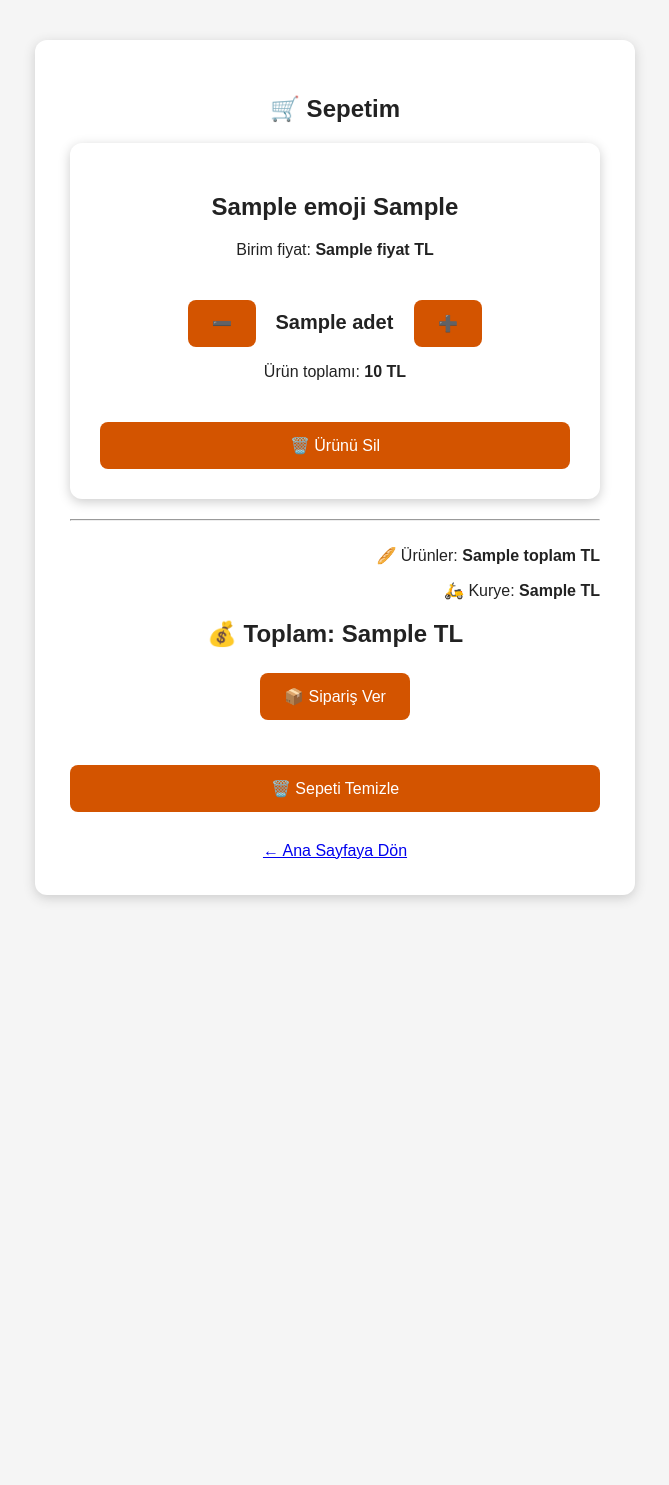
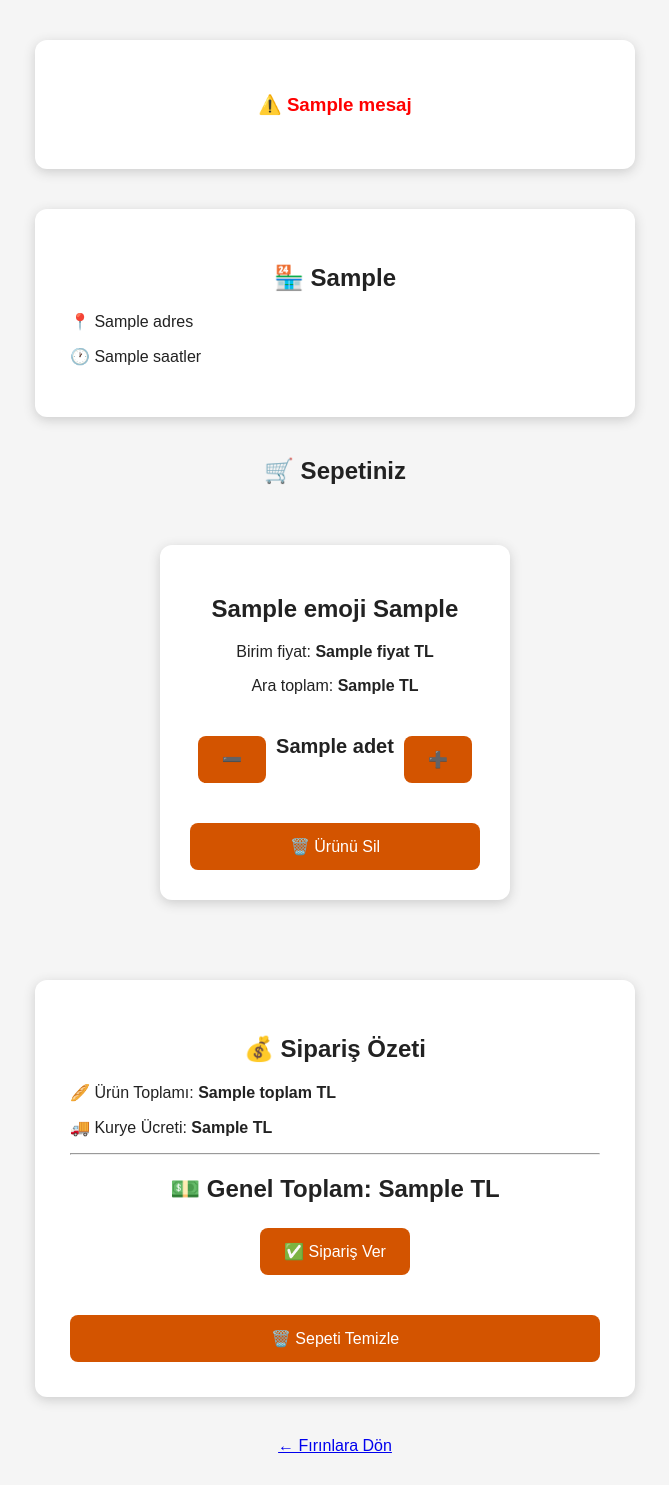
Before and after one commit to ciftciabdurahim9-create/UrfaEkmek-web, a Python web app: template templates/sepet.html in a window 1280 px wide. Shown: the part 160-1645 px from the top of the page, without its empty margins (305-974 px from the left). Before the commit the page ends 1061 px from the top, so only its background shows below. Run offline with Jinja, Linux system fonts and the light colour scheme; the template is opened without the code that fills it: most values are stand-ins (such as "Sample title", 1, 10 or a date in 2020).

Commit message:
Update sepet.html

```diff
--- a/templates/sepet.html
+++ b/templates/sepet.html
@@ -3,40 +3,66 @@
 
 <head>
     <meta charset="UTF-8">
-
-    <meta name="viewport"
-          content="width=device-width, initial-scale=1.0">
+    <meta name="viewport" content="width=device-width, initial-scale=1.0">
 
     <title>Sepet - UrfaEkmek</title>
 
-    <link rel="stylesheet"
-          href="/static/style.css">
+    <link rel="stylesheet" href="/static/style.css">
 </head>
 
 <body>
 
 <header>
-
     <h1>🥖 UrfaEkmek</h1>
-
     <p>🛒 Sepetim</p>
-
 </header>
-
 
 <main>
 
+    {% if mesaj %}
+
+        <div class="form-container"
+             style="text-align:center; color:red;">
+
+            <h3>⚠️ {{ mesaj }}</h3>
+
+        </div>
+
+    {% endif %}
+
+
+    {% if firin %}
+
         <section class="form-container">
 
-        <h2>🛒 Sepetim</h2>
+            <h2>🏪 {{ firin["firin_adi"] }}</h2>
+
+            <p>
+                📍 {{ firin["adres"] }}
+            </p>
+
+            <p>
+                🕐 {{ firin["saatler"] }}
+            </p>
+
+        </section>
+
+    {% endif %}
 
 
     {% if sepet %}
 
-            {% for id, urun in sepet.items() %}
+        <section>
 
-                <div class="card"
-                     style="width:100%; margin-bottom:20px;">
+            <h2 style="text-align:center;">
+                🛒 Sepetiniz
+            </h2>
+
+            <div class="cards">
+
+                {% for urun in sepet %}
+
+                    <div class="card">
 
                         <h2>
                             {{ urun["emoji"] }}
@@ -50,11 +76,24 @@
                             </strong>
                         </p>
 
-                    <div style="margin:15px;">
+                        <p>
+                            Ara toplam:
+                            <strong>
+                                {{ urun["ara_toplam"] }} TL
+                            </strong>
+                        </p>
 
-                        <form method="POST"
-                              action="/sepet/azalt/{{ id }}"
-                              style="display:inline;">
+
+                        <div style="display:flex;
+                                    justify-content:center;
+                                    align-items:center;
+                                    gap:10px;
+                                    margin:15px 0;">
+
+                            <form
+                                method="POST"
+                                action="/sepet/azalt/{{ urun['id'] }}"
+                            >
 
                                 <button type="submit">
                                     ➖
@@ -63,14 +102,15 @@
                             </form>
 
 
-                        <strong style="font-size:20px; margin:0 15px;">
+                            <strong style="font-size:20px;">
                                 {{ urun["adet"] }}
                             </strong>
 
 
-                        <form method="POST"
-                              action="/sepet/arttir/{{ id }}"
-                              style="display:inline;">
+                            <form
+                                method="POST"
+                                action="/sepet/arttir/{{ urun['id'] }}"
+                            >
 
                                 <button type="submit">
                                     ➕
@@ -81,17 +121,10 @@
                         </div>
 
 
-                    <p>
-                        Ürün toplamı:
-
-                        <strong>
-                            {{ urun["fiyat"] * urun["adet"] }} TL
-                        </strong>
-                    </p>
-
-
-                    <form method="POST"
-                          action="/sepet/sil/{{ id }}">
+                        <form
+                            method="POST"
+                            action="/sepet/sil/{{ urun['id'] }}"
+                        >
 
                             <button type="submit">
                                 🗑️ Ürünü Sil
@@ -103,50 +136,52 @@
 
                 {% endfor %}
 
+            </div>
+
+        </section>
+
+
+        <section class="form-container">
+
+            <h2>💰 Sipariş Özeti</h2>
+
+            <p>
+                🥖 Ürün Toplamı:
+                <strong>{{ toplam }} TL</strong>
+            </p>
+
+            <p>
+                🚚 Kurye Ücreti:
+                <strong>{{ kurye_ucreti }} TL</strong>
+            </p>
 
             <hr>
 
-
-            <div style="text-align:right; margin-top:25px;">
-
-                <p>
-                    🥖 Ürünler:
-                    <strong>
-                        {{ toplam }} TL
-                    </strong>
-                </p>
-
-                <p>
-                    🛵 Kurye:
-                    <strong>
-                        {{ kurye_ucreti }} TL
-                    </strong>
-                </p>
-
             <h2>
-                    💰 Toplam:
+                💵 Genel Toplam:
                 {{ genel_toplam }} TL
             </h2>
 
-            </div>
 
-
-            <!-- SİPARİŞ VER BUTONU -->
             <div style="text-align:center; margin-top:25px;">
 
                 <a href="/siparis-ver">
-                    <button type="button">
-                        📦 Sipariş Ver
+
+                    <button>
+                        ✅ Sipariş Ver
                     </button>
+
                 </a>
 
             </div>
 
 
-            <!-- SEPETİ TEMİZLE -->
-            <form method="POST"
+            <div style="text-align:center; margin-top:15px;">
+
+                <form
+                    method="POST"
                     action="/sepet/temizle"
-                  style="margin-top:20px;">
+                >
 
                     <button type="submit">
                         🗑️ Sepeti Temizle
@@ -154,28 +189,44 @@
 
                 </form>
 
+            </div>
+
+        </section>
+
 
     {% else %}
 
-            <p style="text-align:center;">
-                🛒 Sepetiniz boş.
+        <section
+            class="form-container"
+            style="text-align:center;"
+        >
+
+            <h2>🛒 Sepetiniz Boş</h2>
+
+            <p>
+                Henüz sepetinize ürün eklemediniz.
             </p>
+
+            <a href="/">
+                <button>
+                    🏪 Fırınlara Git
+                </button>
+            </a>
+
+        </section>
 
     {% endif %}
 
 
-        <div style="text-align:center; margin-top:30px;">
+    <div style="text-align:center; margin:30px;">
 
         <a href="/">
-                ← Ana Sayfaya Dön
+            ← Fırınlara Dön
         </a>
 
     </div>
 
-    </section>
-
 </main>
 
 </body>
-
 </html>
```
Lines whose indentation alone changed are shown as unchanged.
